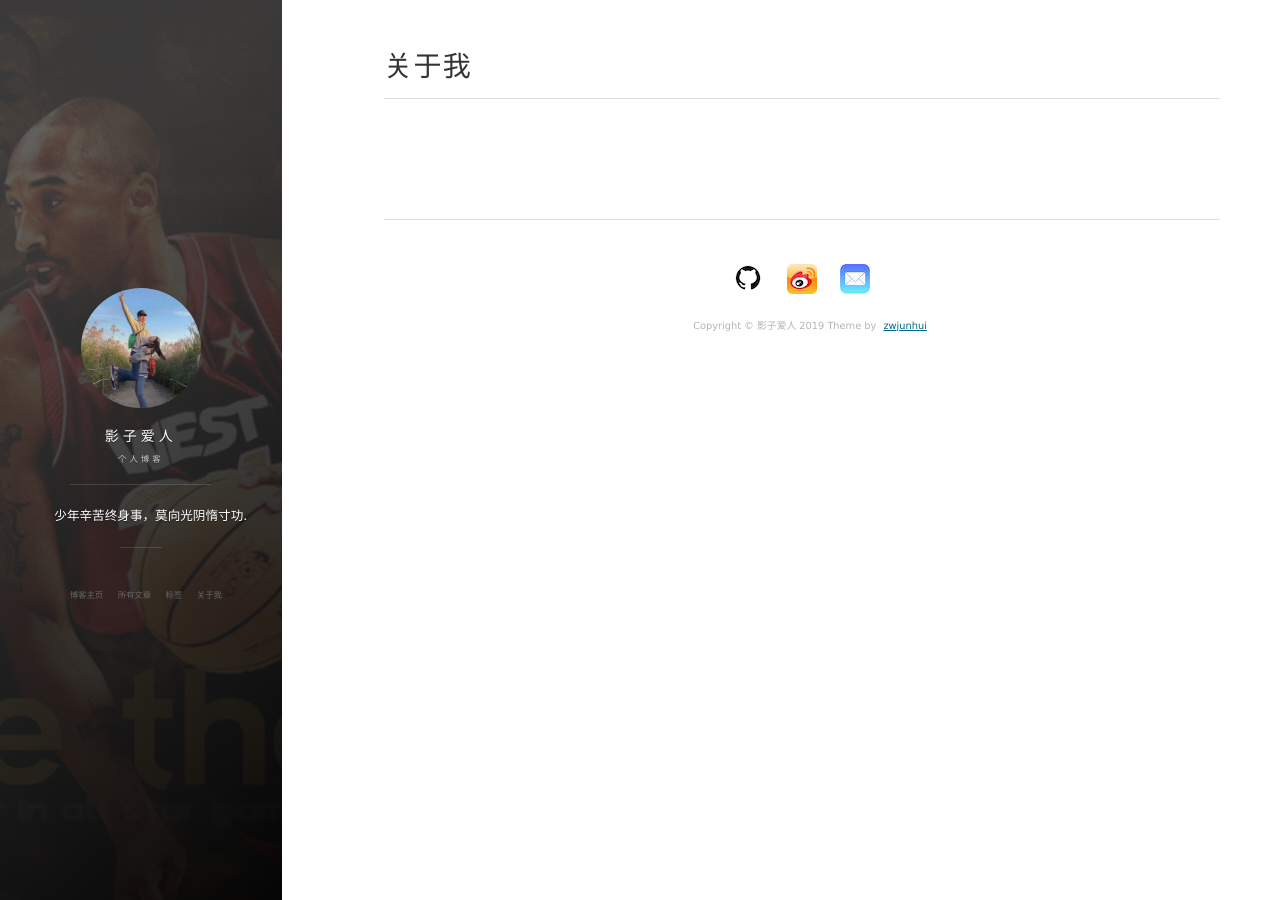
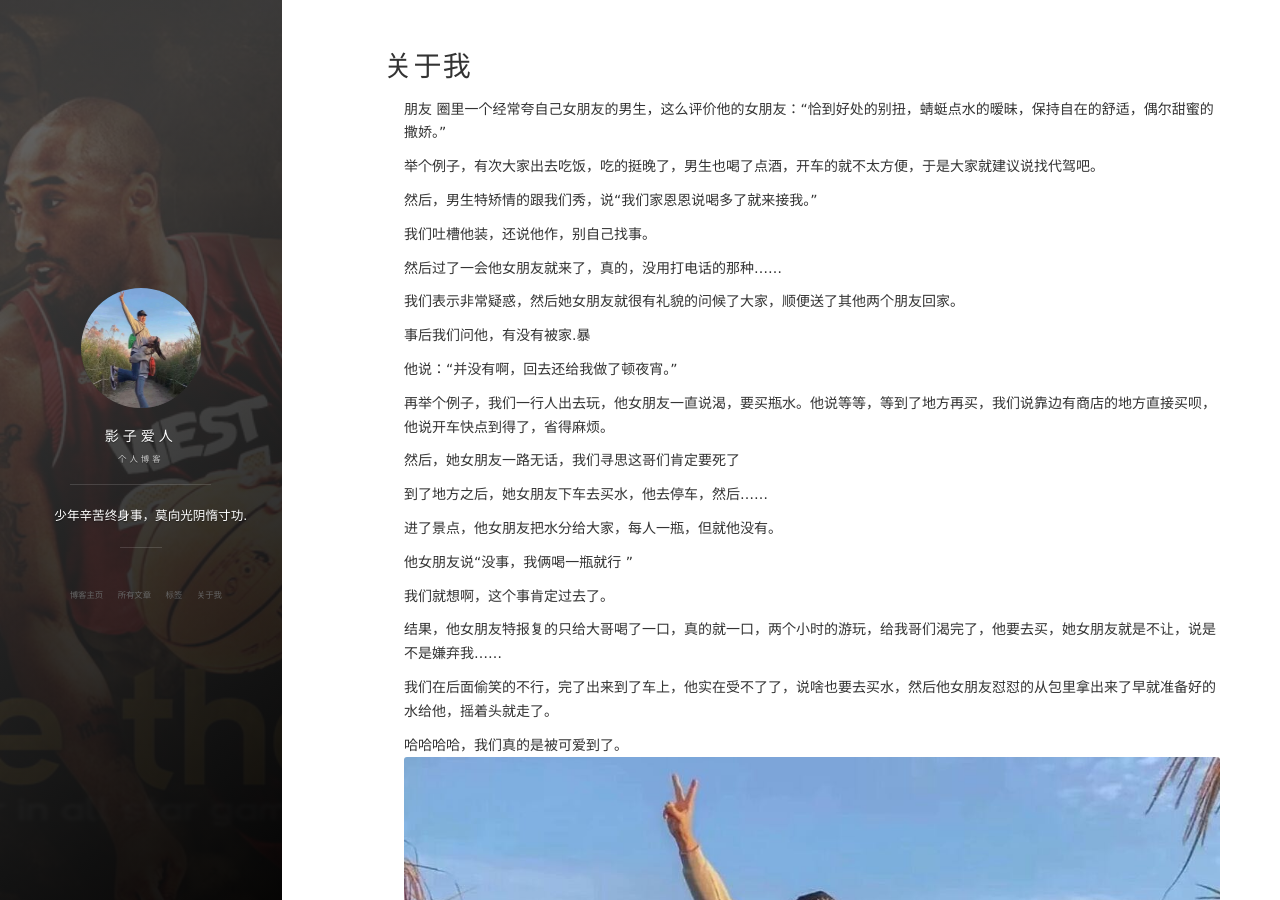
Before and after one commit to zwjunhui/personblog, a Jekyll site: the page built from about.md, in a window 1280 px wide and 900 px high. Built offline with Jekyll 4.4.1, drawn with Linux system fonts in a browser that asks for light colours; nearby versions of some CDN libraries; comment, search, counter and statistics services are not loaded.

Commit message:
Update about.md

```diff
--- a/about.md
+++ b/about.md
@@ -2,6 +2,41 @@
 layout: page
 title: 关于我
 ---
+朋友 圈里一个经常夸自己女朋友的男生，这么评价他的女朋友：“恰到好处的别扭，蜻蜓点水的暧昧，保持自在的舒适，偶尔甜蜜的撒娇。”
+
+举个例子，有次大家出去吃饭，吃的挺晚了，男生也喝了点酒，开车的就不太方便，于是大家就建议说找代驾吧。
+
+然后，男生特矫情的跟我们秀，说“我们家恩恩说喝多了就来接我。”
+
+我们吐槽他装，还说他作，别自己找事。
+
+然后过了一会他女朋友就来了，真的，没用打电话的那种……
+
+我们表示非常疑惑，然后她女朋友就很有礼貌的问候了大家，顺便送了其他两个朋友回家。
+
+事后我们问他，有没有被家.暴
+
+他说：“并没有啊，回去还给我做了顿夜宵。”
+
+再举个例子，我们一行人出去玩，他女朋友一直说渴，要买瓶水。他说等等，等到了地方再买，我们说靠边有商店的地方直接买呗，他说开车快点到得了，省得麻烦。
+
+然后，她女朋友一路无话，我们寻思这哥们肯定要死了
+
+到了地方之后，她女朋友下车去买水，他去停车，然后……
+
+进了景点，他女朋友把水分给大家，每人一瓶，但就他没有。
+
+他女朋友说“没事，我俩喝一瓶就行 ”
+
+我们就想啊，这个事肯定过去了。
+
+结果，他女朋友特报复的只给大哥喝了一口，真的就一口，两个小时的游玩，给我哥们渴完了，他要去买，她女朋友就是不让，说是不是嫌弃我……
+
+我们在后面偷笑的不行，完了出来到了车上，他实在受不了了，说啥也要去买水，然后他女朋友怼怼的从包里拿出来了早就准备好的水给他，摇着头就走了。
+
+哈哈哈哈，我们真的是被可爱到了。
+![图片](/images/avatar.jpg)
+
 
 
 
```
